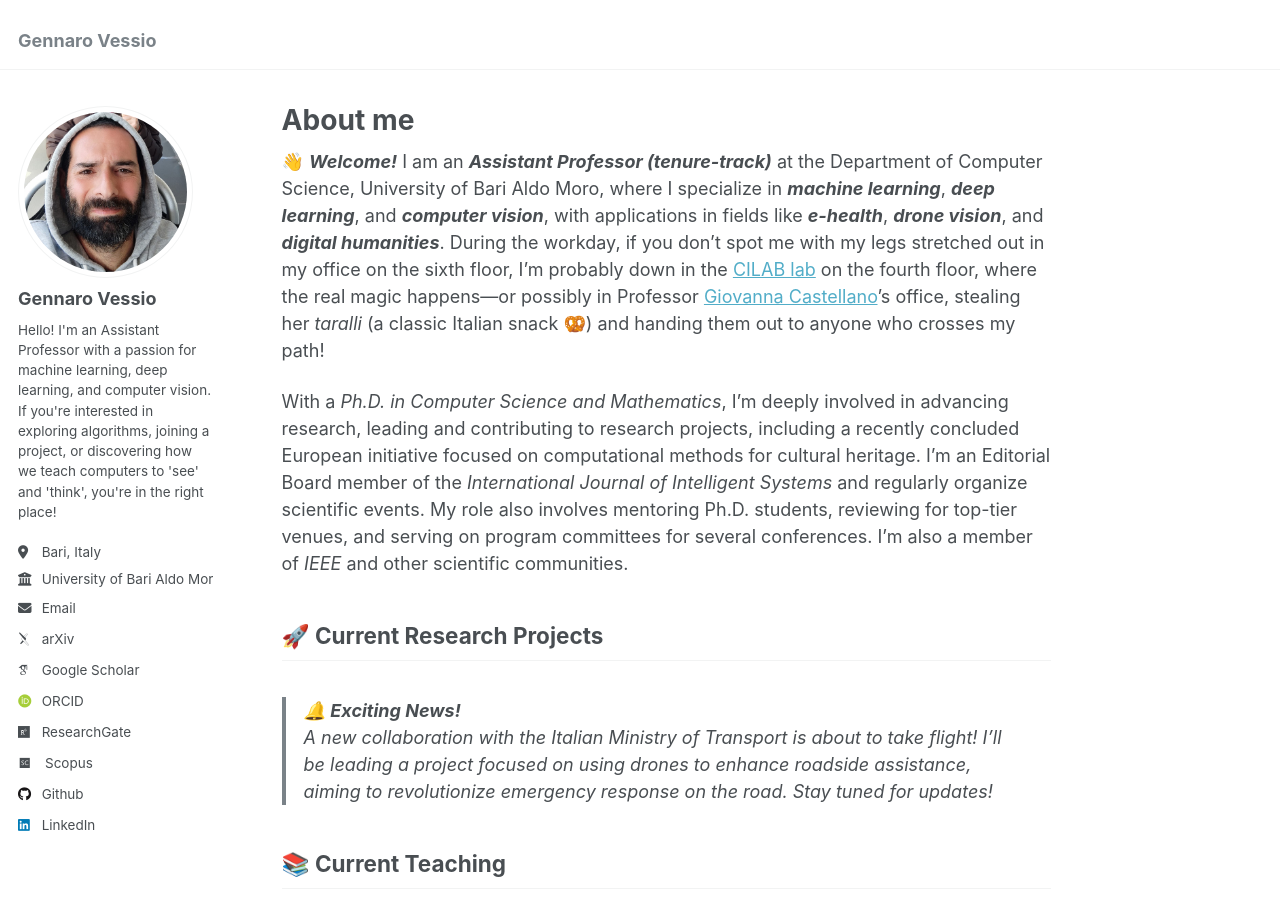
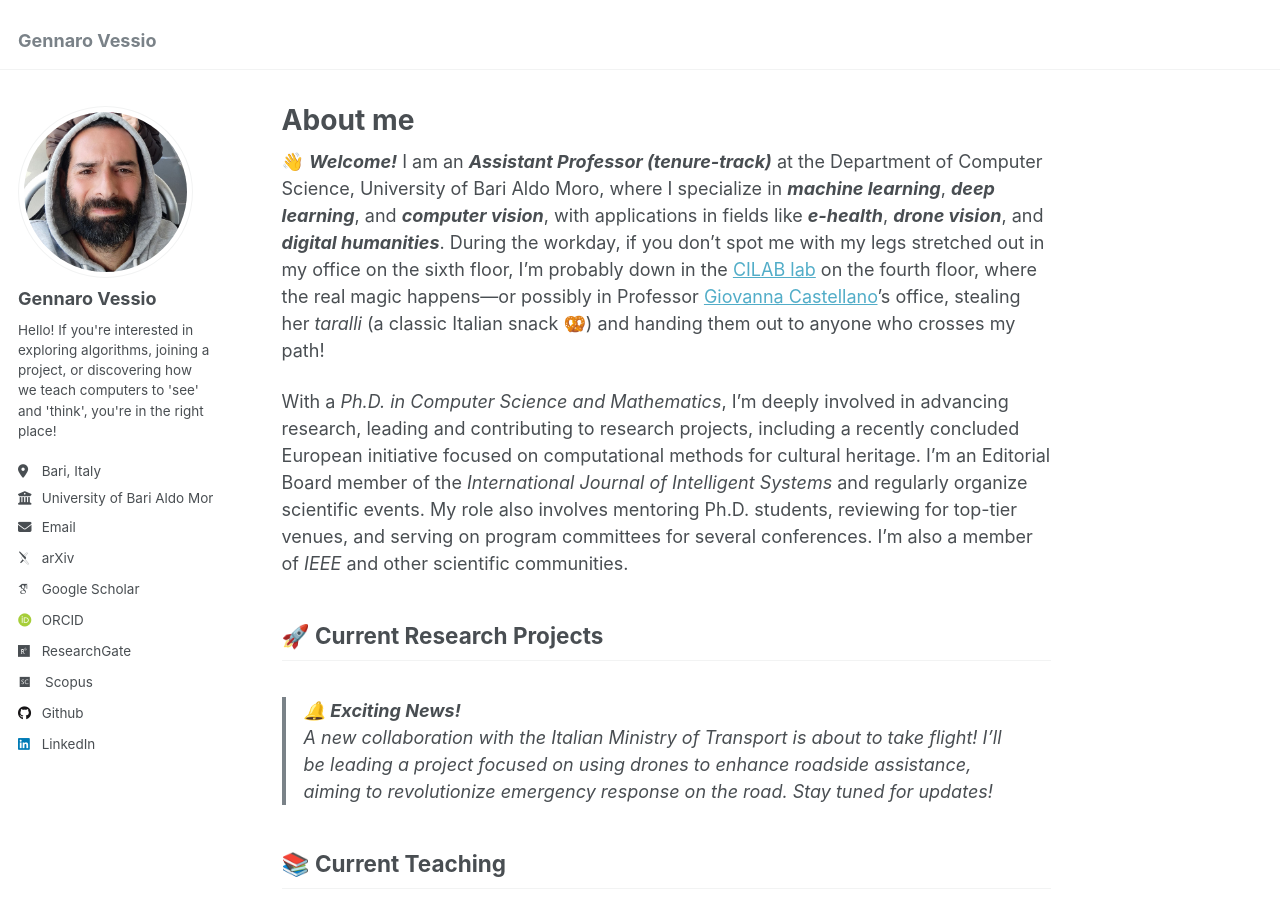
Before and after one commit to gvessio/gvessio.github.io, a Jekyll site: the page built from _pages/about.md, in a window 1280 px wide and 900 px high. Built offline with Jekyll 4.4.1, drawn with Linux system fonts in a browser that asks for light colours; some web fonts are replaced.

Commit message:
New changes

```diff
--- a/_config.yml
+++ b/_config.yml
@@ -24,7 +24,7 @@
   avatar           : "profile.png"
   name             : "Gennaro Vessio"
   pronouns         : # example: "she/her"
-  bio              : "Hello! I'm an Assistant Professor with a passion for machine learning, deep learning, and computer vision. If you're interested in exploring algorithms, joining a project, or discovering how we teach computers to 'see' and 'think', you're in the right place!"
+  bio              : "Hello! If you're interested in exploring algorithms, joining a project, or discovering how we teach computers to 'see' and 'think', you're in the right place!"
   location         : "Bari, Italy"
   employer         : "University of Bari Aldo Moro"
   uri              : # URL
--- a/_pages/about.md
+++ b/_pages/about.md
@@ -34,7 +34,7 @@
 
 > **RoWeeder: Unsupervised Weed Mapping through Crop-Row Detection**
 >
-> <img src="images\roweeder.png" alt="RoWeeder Image" height="25px"/>
+> <img src="images\roweeder.png" alt="RoWeeder Image" style="height:100px; width:auto;">
 >
 > **Authors:** Pasquale De Marinis, Gennaro Vessio, Giovanna Castellano
 > **Published in:** *CVPPA Workshop at ECCV 2024*
```
